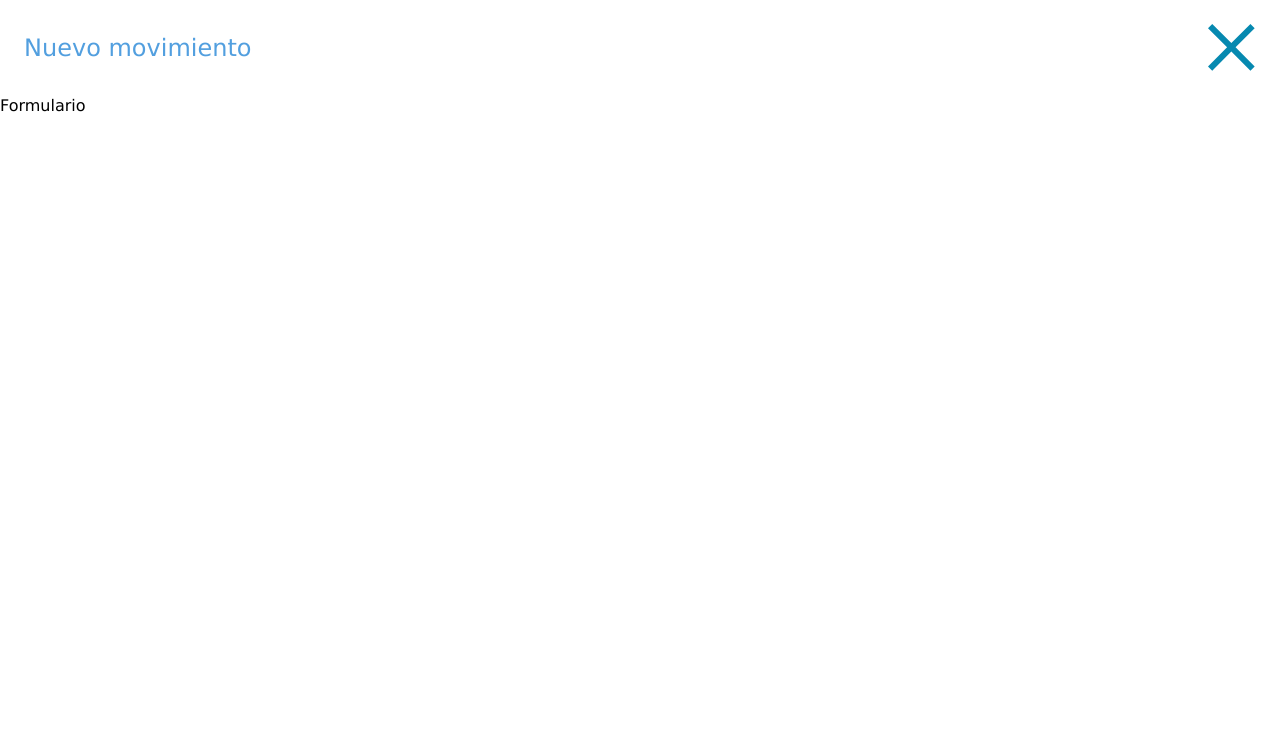
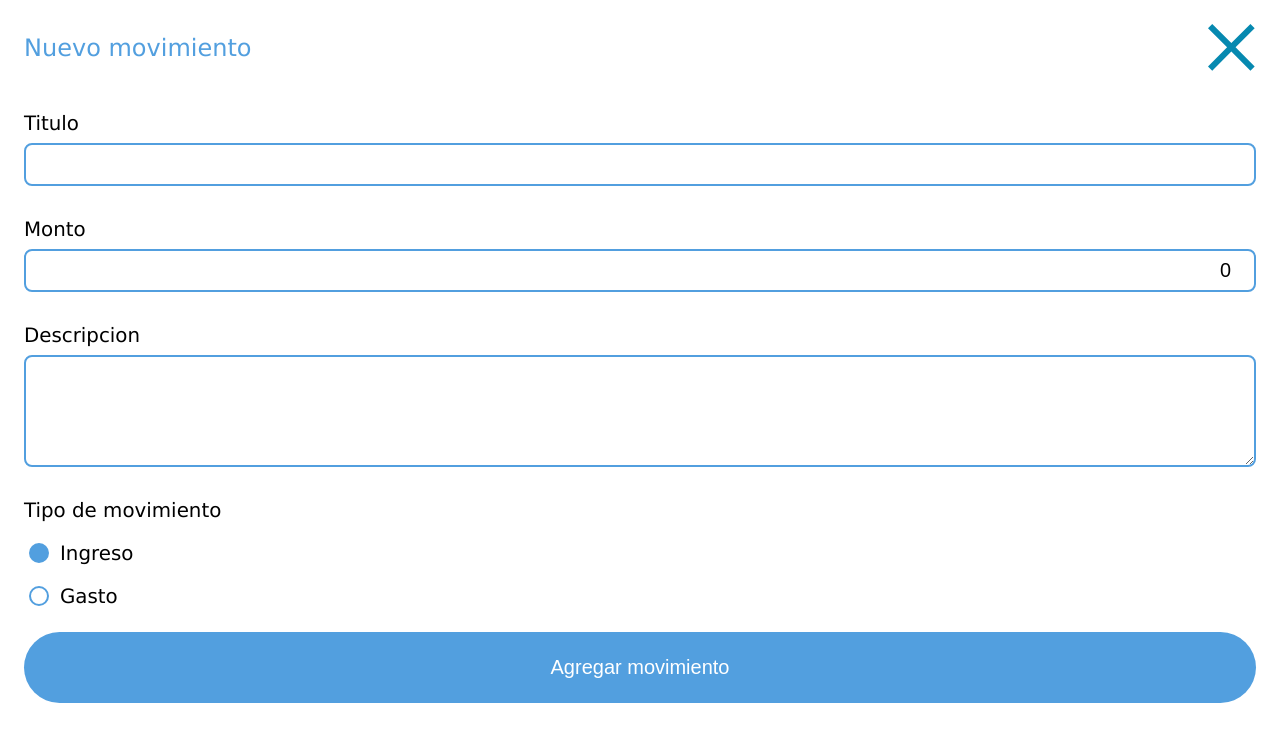
Before and after one commit to victor-Casta/cashflow, a Vue app: page / in a window 1280 px wide. Both pictures are taken after a click on the button "Agregar movimiento". Shown: the top 742 px of the page. Built offline with nearby package versions, Linux system fonts and the light colour scheme.

Commit message:
Formulario para agregar

```diff
--- a/src/components/Action.vue
+++ b/src/components/Action.vue
@@ -2,7 +2,36 @@
     <button @click=" showModal = true ">Agregar movimiento</button>
     <Teleport to="#app">
         <Modal v-show="showModal" @close="showModal = false">
-            Formulario
+            <form @submit.prevent="submit">
+                <div class="field">
+                    <label>Titulo</label>
+                    <input type="text" v-model="title"></input>
+                </div>
+                <div class="field">
+                    <label>Monto</label>
+                    <input type="number" v-model="amount"></input>
+                </div>
+                <div class="field">
+                    <label>Descripcion</label>
+                    <textarea rows="4" v-model="desciption"></textarea>
+                </div>
+                <div class="field">
+                    <label>Tipo de movimiento</label>
+                    <label class="radio-label">
+                        <input type="radio" v-model="movementType" value="Ingreso">
+                        <span>Ingreso</span>
+                    </label>
+                    <label class="radio-label">
+                        <input type="radio" v-model="movementType" value="Gasto">
+                        <span>Gasto</span>
+                    </label>
+                </div>
+                <div class="action">
+                    <button>
+                        Agregar movimiento
+                    </button>
+                </div>
+            </form>
         </Modal>
     </Teleport>
 </template>
@@ -12,6 +41,14 @@
     import Modal from './Modal.vue'
 
     const showModal = ref(false)
+    const title = ref('')
+    const amount = ref(0)
+    const desciption = ref('')
+    const movementType = ref('Ingreso')
+
+    const submit = () => {
+        showModal.value = !showModal.value
+    }
 
 </script>
 
```
